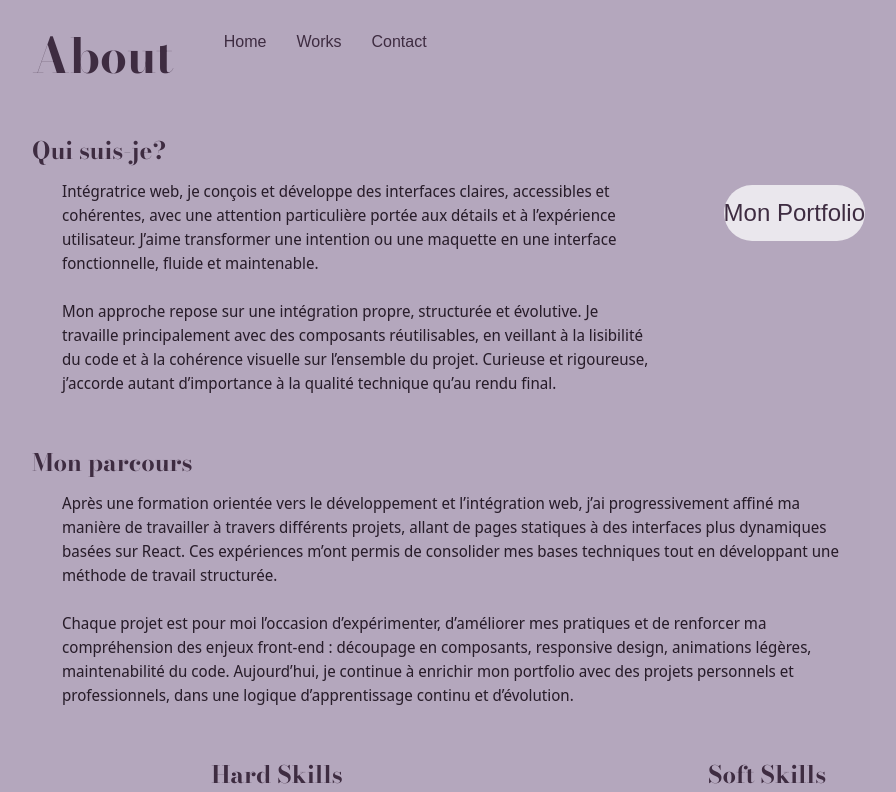
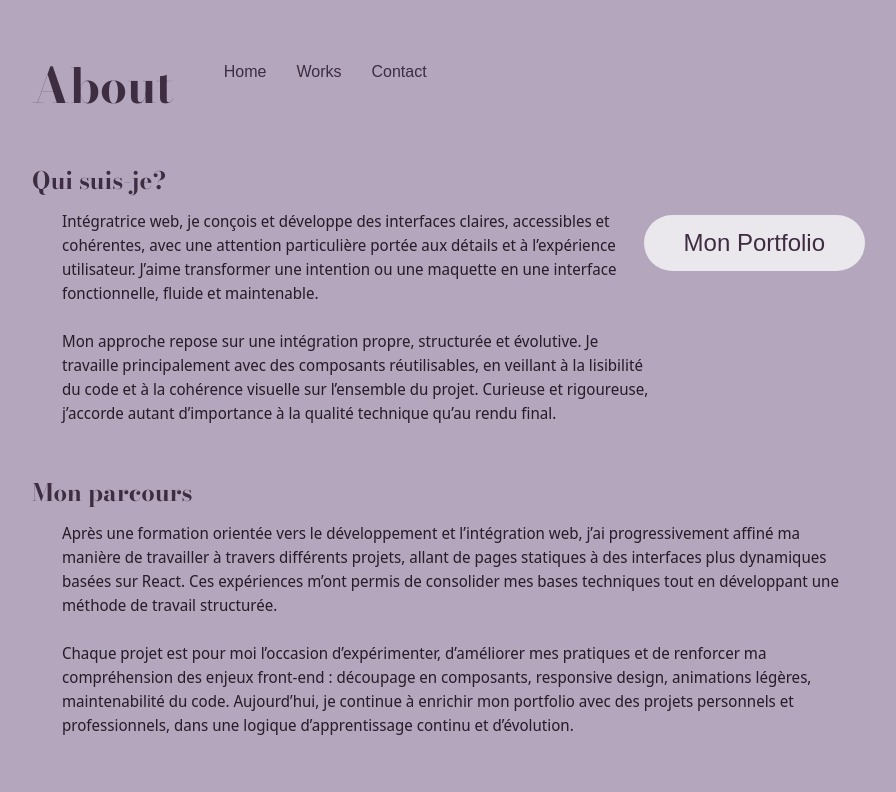
Before and after one commit to NeugdaeUju/Portfolio, a React (Vite) app: page /about in a window 1280 px wide. Shown: the top 792 px of the page, without its empty margins (118-1014 px from the left). Built offline with nearby package versions, Linux system fonts and the light colour scheme.

Commit message:
Correction : margin et padding sur la toutes les pages + bouton portfolio (page About)

```diff
--- a/src/assets/sass/about.scss
+++ b/src/assets/sass/about.scss
@@ -14,7 +14,7 @@
             position : absolute;
             background-color : #EAE7ED;
             border-radius : 50px;
-            padding : 10px 0;
+            padding : 10px 40px;
             text-align : center;
             right : 15%;
             top : 20%;
@@ -22,7 +22,6 @@
 
             &:hover {
                 text-decoration: none;
-                font-weight : bold;
             }
         }
     }
@@ -89,7 +88,6 @@
 
                 &:hover {
                     text-decoration : none;
-                    font-weight : bold;
                 }
             }
         }
--- a/src/assets/sass/index.scss
+++ b/src/assets/sass/index.scss
@@ -15,7 +15,7 @@ a:hover {
 }
 
 body {
-  margin: 0 150px;
+  margin: 30px 150px;
   background-color: #B4A7BD;
   display : flex;
   flex-direction : column;
```
